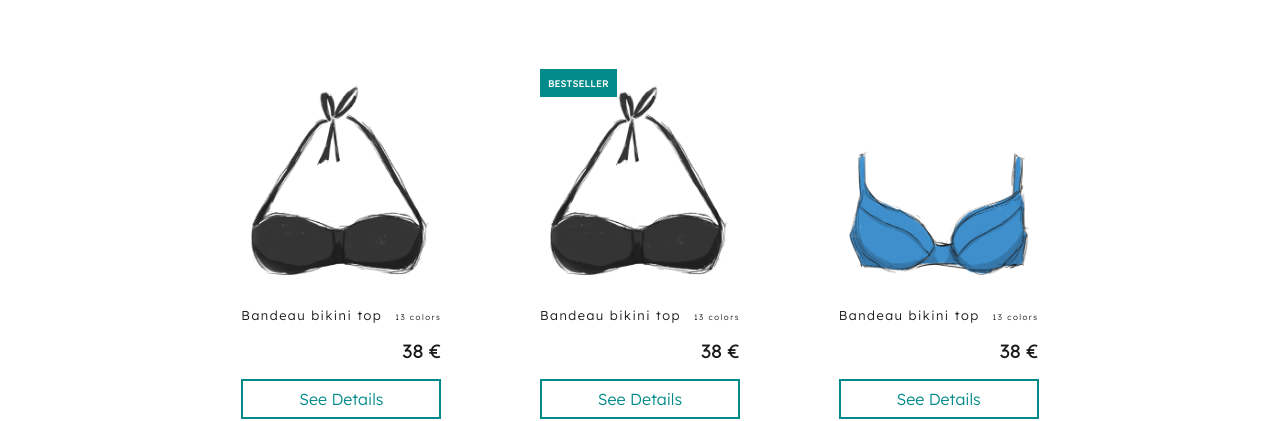
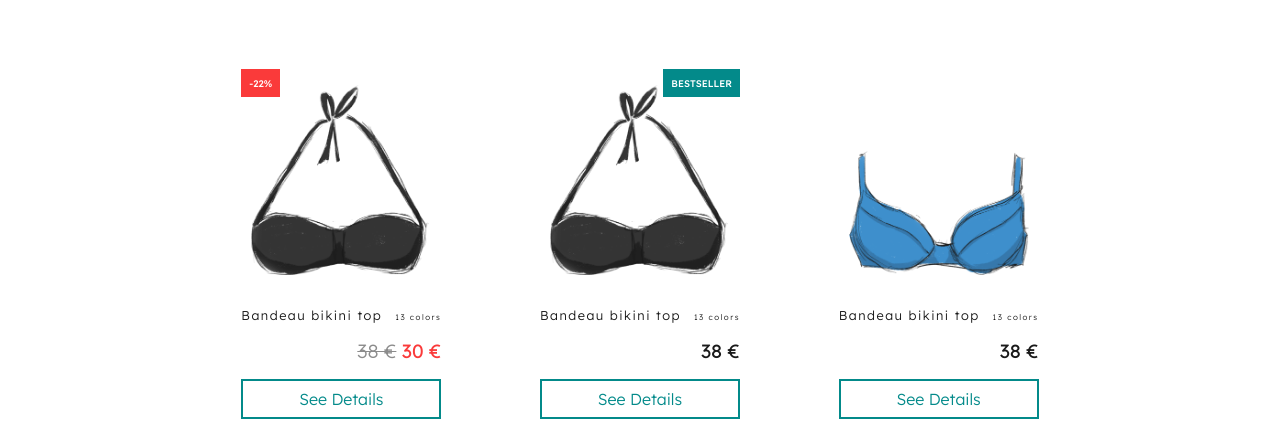
Before and after one commit to nastiazhyrnova/swimwear-shop, a React (Create React App) app: page / in a window 1280 px wide. Shown: the part 460-881 px from the top of the page. Built offline with nearby package versions, Linux system fonts and the light colour scheme.

Commit message:
Product grid styling: sale labels and reduces price added

```diff
--- a/src/components/Shop/Listing/ProductCard/Label/Label.js
+++ b/src/components/Shop/Listing/ProductCard/Label/Label.js
@@ -3,9 +3,12 @@ import styles from './Label.module.css';
 const Label = props => {
 	return (
 		<>
-			{props.product.bestseller && (
-				<span className={styles.label}>BESTSELLER</span>
-			)}
+			{props.product.sale.onSale ? (
+				<span
+					className={styles.sale}>{`-${props.product.sale.discount}%`}</span>
+			) : props.product.bestseller ? (
+				<span className={styles.bestseller}>BESTSELLER</span>
+			) : null}
 		</>
 	);
 };
--- a/src/components/Shop/Listing/ProductCard/Label/Label.module.css
+++ b/src/components/Shop/Listing/ProductCard/Label/Label.module.css
@@ -1,10 +1,17 @@
-.label {
+.sale,
+.bestseller {
 	position: absolute;
 	top: 0;
-	left: 0;
-	background-color: var(--accent-color);
 	color: var(--light-color);
 	padding: 0.5rem;
 	font-size: 0.6rem;
 	font-weight: 500;
 }
+.sale {
+	left: 0;
+	background-color: var(--sale-color);
+}
+.bestseller {
+	right: 0;
+	background-color: var(--accent-color);
+}
--- /dev/null
+++ b/src/components/Shop/Listing/ProductCard/PriceTag/PriceTag.js
@@ -0,0 +1,36 @@
+import styles from './PriceTag.module.css';
+
+const PriceTag = props => {
+	const formattedInitialPrice = new Intl.NumberFormat('de-DE', {
+		style: 'currency',
+		currency: 'EUR',
+		maximumFractionDigits: 0,
+	}).format(props.product.price);
+
+	const salePrice =
+		props.product.price -
+		props.product.price * (props.product.sale.discount / 100);
+
+	const formattedSalePrice = new Intl.NumberFormat('de-DE', {
+		style: 'currency',
+		currency: 'EUR',
+		maximumFractionDigits: 0,
+	}).format(salePrice);
+
+	return (
+		<>
+			{props.product.sale.onSale ? (
+				<span className={styles.initialPrice}>
+					<span className={styles.discountedPrice}>
+						{formattedInitialPrice}
+					</span>{' '}
+					<span className={styles.salePrice}>{formattedSalePrice}</span>
+				</span>
+			) : (
+				<span className={styles.initialPrice}>{formattedInitialPrice}</span>
+			)}
+		</>
+	);
+};
+
+export default PriceTag;
--- /dev/null
+++ b/src/components/Shop/Listing/ProductCard/PriceTag/PriceTag.module.css
@@ -0,0 +1,17 @@
+.initialPrice {
+	text-align: right;
+	margin: 1rem 0;
+	font-size: 1.2rem;
+	font-weight: 400;
+	display: block;
+}
+.salePrice {
+	display: inline-block;
+	font-weight: 400;
+	color: var(--sale-color);
+}
+.discountedPrice {
+	display: inline-block;
+	text-decoration: line-through;
+	opacity: 0.5;
+}
--- a/src/components/Shop/Listing/ProductCard/ProductCard.js
+++ b/src/components/Shop/Listing/ProductCard/ProductCard.js
@@ -1,15 +1,10 @@
 import styles from './ProductCard.module.css';
 
 import Label from './Label/Label';
+import PriceTag from './PriceTag/PriceTag';
 import Button from '../../../UI/Buttons/Button/Button';
 
 const ProductItem = props => {
-	const formattedPrice = new Intl.NumberFormat('de-DE', {
-		style: 'currency',
-		currency: 'EUR',
-		maximumFractionDigits: 0,
-	}).format(props.product.price);
-
 	const openProductDetails = _ => {
 		//TODO - add routing to the single product
 	};
@@ -26,7 +21,7 @@ const ProductItem = props => {
 					{props.product.options.colors.length} colors
 				</span>
 			</div>
-			<span className={styles.productPrice}>{formattedPrice}</span>
+			<PriceTag product={props.product} />
 			<Button additionalClass={styles.button} onClick={openProductDetails}>
 				See Details
 			</Button>
--- a/src/components/Shop/Listing/ProductCard/ProductCard.module.css
+++ b/src/components/Shop/Listing/ProductCard/ProductCard.module.css
@@ -13,9 +13,6 @@
 	background-color: var(--accent-color);
 	color: var(--light-color);
 }
-.product span {
-	display: block;
-}
 
 .productDetails {
 	display: flex;
@@ -25,6 +22,8 @@
 	padding: 1rem 0 0;
 }
 .productDetails span {
+	display: block;
+
 	font-weight: 300;
 	letter-spacing: 1.5px;
 }
@@ -50,12 +49,7 @@
 .product:hover img {
 	transform: scale(1.05);
 }
-.productPrice {
-	text-align: right;
-	margin: 1rem 0;
-	font-size: 1.2rem;
-	font-weight: 400;
-}
+
 .button {
 	width: 100%;
 	text-transform: none;
--- a/src/components/Shop/Listing/ProductListing.js
+++ b/src/components/Shop/Listing/ProductListing.js
@@ -25,7 +25,7 @@ const ProductListing = props => {
 	});
 
 	//Reduce number of products if necessary
-	if (props.max < filteredProducts.length) {
+	if (props.max <= filteredProducts.length) {
 		filteredProducts.splice(props.max);
 	}
 
--- a/src/dummy_products/top-bandeau.js
+++ b/src/dummy_products/top-bandeau.js
@@ -14,8 +14,8 @@ const BANDEAU = [
 		bestseller: false,
 		stock: 100,
 		sale: {
-			onSale: false,
-			discount: 0,
+			onSale: true,
+			discount: 22,
 		},
 		options: {
 			colors: [
--- a/src/index.css
+++ b/src/index.css
@@ -3,6 +3,7 @@
 	--light-color: #ffffff;
 	/* --accent-color: #d48152; */
 	--accent-color: #038a8a;
+	--sale-color: #fa3a3a;
 }
 * {
 	box-sizing: border-box;
```
Also changed, not shown: src/components/Shop/Listing/ProductListing.module.css (+1 -11 lines).
